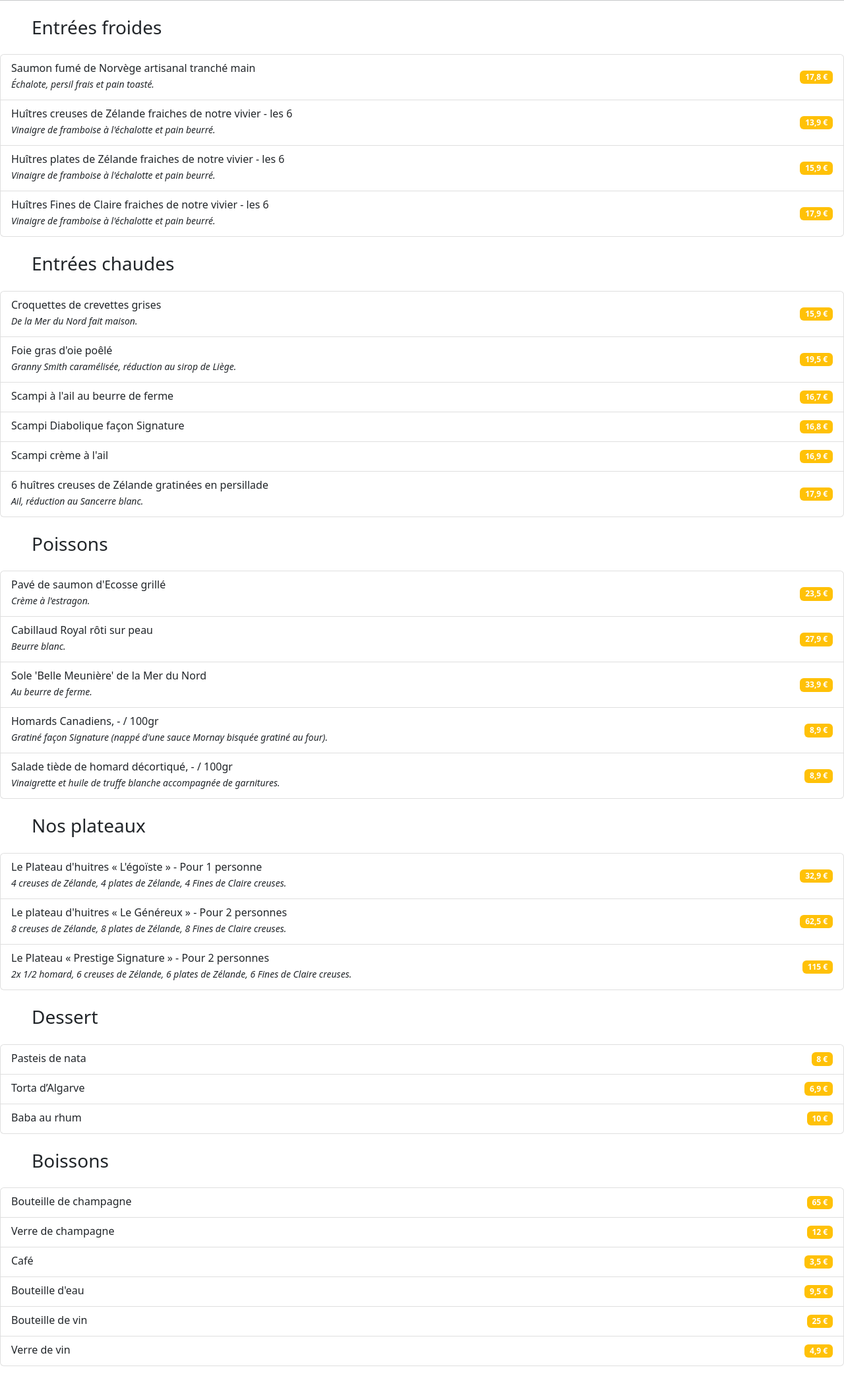
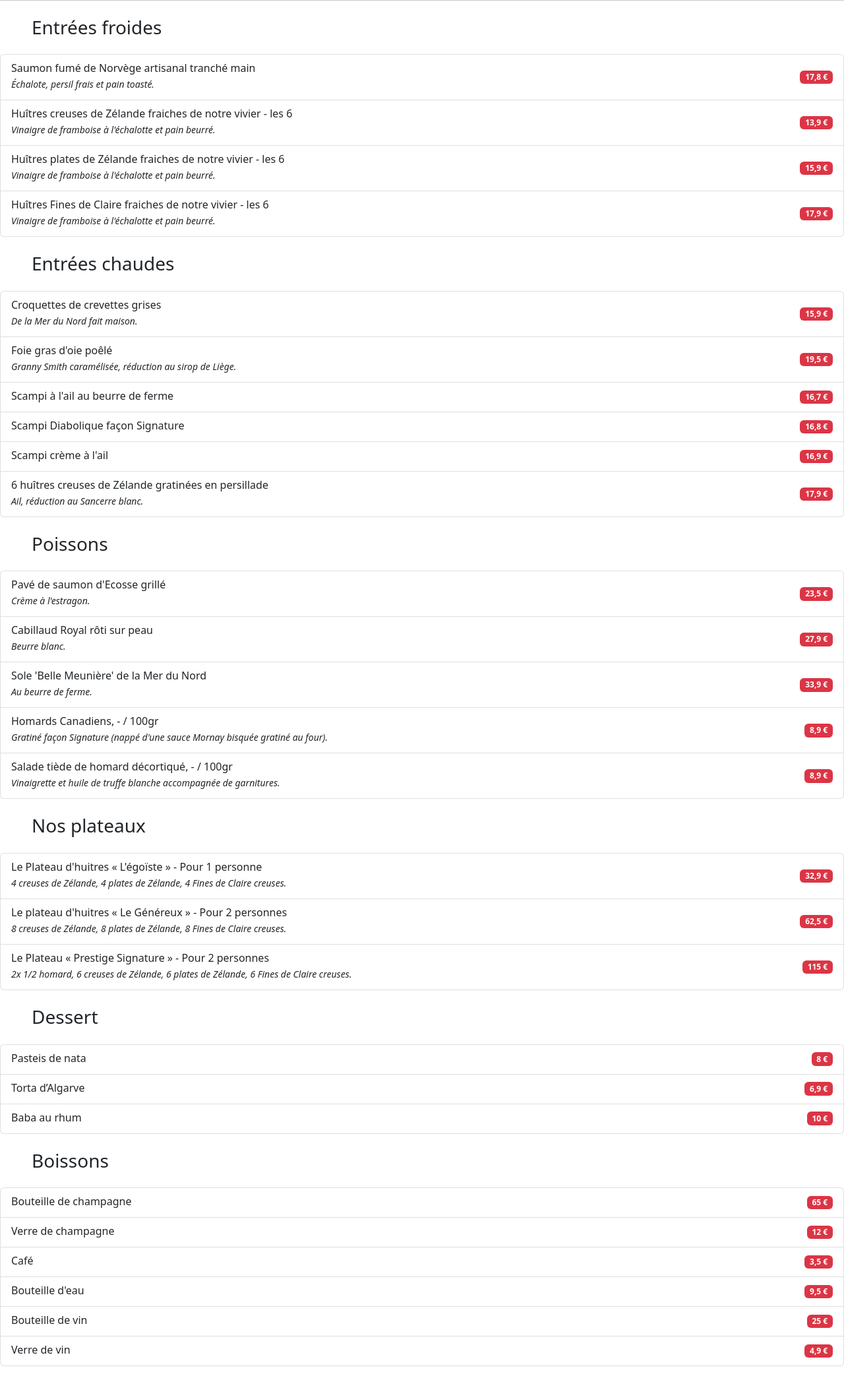
Before and after one commit to arnoldhaub/restaurant-css-framework, a plain HTML site: page menu.html in a window 1280 px wide. Shown: the part 426-2521 px from the top of the page at 66% size. Drawn offline with nearby package versions, Linux system fonts and the light colour scheme.

Commit message:
RESPONSIVE - ok

```diff
--- a/menu.html
+++ b/menu.html
@@ -52,7 +52,7 @@
             </div>
         </div>
 
-        <h2 class="mt-5 text-center">Notre carte. <span class="badge bg-secondary">New</span></h2>
+        <h2 class="mt-5 text-center">Notre carte. <span class="badge bg-success fw-lighter ">New</span></h2>
         <hr class="mb-4">
        <!--  inspiration : https://www.thefork.be/restaurant/brasserie-signature-r707645/menu
     https://www.thefork.be/restaurant/pura-r656897/menu -->
@@ -64,19 +64,19 @@
         <ul class="list-group my-4">
           <li class="list-group-item d-flex justify-content-between align-items-center">
             <p class="mb-1">Saumon fumé de Norvège artisanal tranché main<br><small><em>Échalote, persil frais et pain toasté.</em></small></p>
-            <span class="badge bg-warning badge-pill">17,8 €</span>
+            <span class="badge bg-danger badge-pill">17,8 €</span>
           </li>
           <li class="list-group-item d-flex justify-content-between align-items-center">
             <p class="mb-1">Huîtres creuses de Zélande fraiches de notre vivier - les 6<br><small><em>Vinaigre de framboise à l'échalotte et pain beurré.</em></small></p>
-            <span class="badge bg-warning badge-pill">13,9 €</span>
+            <span class="badge bg-danger badge-pill">13,9 €</span>
           </li>
           <li class="list-group-item d-flex justify-content-between align-items-center">
             <p class="mb-1">Huîtres plates de Zélande fraiches de notre vivier - les 6<br><small><em>Vinaigre de framboise à l'échalotte et pain beurré.</em></small></p>
-            <span class="badge bg-warning badge-pill">15,9 €</span>
+            <span class="badge bg-danger badge-pill">15,9 €</span>
           </li>
           <li class="list-group-item d-flex justify-content-between align-items-center">
             <p class="mb-1">Huîtres Fines de Claire fraiches de notre vivier - les 6<br><small><em>Vinaigre de framboise à l'échalotte et pain beurré.</em></small></p>
-            <span class="badge bg-warning badge-pill">17,9 €</span>
+            <span class="badge bg-danger badge-pill">17,9 €</span>
           </li>
         </ul>
 
@@ -85,27 +85,27 @@
         <ul class="list-group my-4">
           <li class="list-group-item d-flex justify-content-between align-items-center">
             <p class="mb-1">Croquettes de crevettes grises<br><small><em>De la Mer du Nord fait maison.</em></small></p>
-            <span class="badge bg-warning badge-pill">15,9 €</span>
+            <span class="badge bg-danger badge-pill">15,9 €</span>
           </li>
           <li class="list-group-item d-flex justify-content-between align-items-center">
             <p class="mb-1">Foie gras d'oie poêlé<br><small><em>Granny Smith caramélisée, réduction au sirop de Liège.</em></small></p>
-            <span class="badge bg-warning badge-pill">19,5 €</span>
+            <span class="badge bg-danger badge-pill">19,5 €</span>
           </li>
           <li class="list-group-item d-flex justify-content-between align-items-center">
             <p class="mb-1">Scampi à l'ail au beurre de ferme</p>
-            <span class="badge bg-warning badge-pill">16,7 €</span>
+            <span class="badge bg-danger badge-pill">16,7 €</span>
           </li>
           <li class="list-group-item d-flex justify-content-between align-items-center">
             <p class="mb-1">Scampi Diabolique façon Signature</p>
-            <span class="badge bg-warning badge-pill">16,8 €</span>
+            <span class="badge bg-danger badge-pill">16,8 €</span>
           </li>
           <li class="list-group-item d-flex justify-content-between align-items-center">
             <p class="mb-1">Scampi crème à l'ail</p>
-            <span class="badge bg-warning badge-pill">16,9 €</span>
+            <span class="badge bg-danger badge-pill">16,9 €</span>
           </li>
           <li class="list-group-item d-flex justify-content-between align-items-center">
             <p class="mb-1">6 huîtres creuses de Zélande gratinées en persillade<br><small><em>Ail, réduction au Sancerre blanc.</em></small></p>
-            <span class="badge bg-warning badge-pill">17,9 €</span>
+            <span class="badge bg-danger badge-pill">17,9 €</span>
           </li>
         </ul>
 
@@ -115,23 +115,23 @@
         <ul class="list-group my-4">
           <li class="list-group-item d-flex justify-content-between align-items-center">
             <p class="mb-1">Pavé de saumon d'Ecosse grillé<br><small ><em>Crème à l'estragon.</em></small></p>
-            <span class="badge bg-warning badge-pill">23,5 €</span>
+            <span class="badge bg-danger badge-pill">23,5 €</span>
           </li>
           <li class="list-group-item d-flex justify-content-between align-items-center">
             <p class="mb-1">Cabillaud Royal rôti sur peau<br><small><em>Beurre blanc.</em></small></p>
-            <span class="badge bg-warning badge-pill">27,9 €</span>
+            <span class="badge bg-danger badge-pill">27,9 €</span>
           </li>
           <li class="list-group-item d-flex justify-content-between align-items-center">
             <p class="mb-1">Sole 'Belle Meunière' de la Mer du Nord<br><small><em>Au beurre de ferme.</em></small></p>
-            <span class="badge bg-warning badge-pill">33,9 €</span>
+            <span class="badge bg-danger badge-pill">33,9 €</span>
           </li>
           <li class="list-group-item d-flex justify-content-between align-items-center">
             <p class="mb-1">Homards Canadiens, - / 100gr<br><small><em>Gratiné façon Signature (nappé d'une sauce Mornay bisquée gratiné au four).</em></small></p>
-            <span class="badge bg-warning badge-pill">8,9 €</span>
+            <span class="badge bg-danger badge-pill">8,9 €</span>
           </li>
           <li class="list-group-item d-flex justify-content-between align-items-center">
             <p class="mb-1">Salade tiède de homard décortiqué, - / 100gr<br><small><em>Vinaigrette et huile de truffe blanche accompagnée de garnitures.</em></small></p>
-            <span class="badge bg-warning badge-pill">8,9 €</span>
+            <span class="badge bg-danger badge-pill">8,9 €</span>
           </li>
         </ul>
 
@@ -140,15 +140,15 @@
         <ul class="list-group my-4">
           <li class="list-group-item d-flex justify-content-between align-items-center">
             <p class="mb-1">Le Plateau d'huitres « L'égoïste » - Pour 1 personne<br><small><em>4 creuses de Zélande, 4 plates de Zélande, 4 Fines de Claire creuses.</em></small></p>
-            <span class="badge bg-warning badge-pill">32,9 €</span>
+            <span class="badge bg-danger badge-pill">32,9 €</span>
           </li>
           <li class="list-group-item d-flex justify-content-between align-items-center">
             <p class="mb-1">Le plateau d'huitres « Le Généreux » - Pour 2 personnes<br><small><em>8 creuses de Zélande, 8 plates de Zélande, 8 Fines de Claire creuses.</em></small></p>
-            <span class="badge bg-warning badge-pill">62,5 €</span>
+            <span class="badge bg-danger badge-pill">62,5 €</span>
           </li>
           <li class="list-group-item d-flex justify-content-between align-items-center">
             <p class="mb-1">Le Plateau « Prestige Signature » - Pour 2 personnes<br><small><em>2x 1/2 homard, 6 creuses de Zélande, 6 plates de Zélande, 6 Fines de Claire creuses.</em></small></p>
-            <span class="badge bg-warning badge-pill">115 €</span>
+            <span class="badge bg-danger badge-pill">115 €</span>
           </li>
         </ul>
 
@@ -157,15 +157,15 @@
         <ul class="list-group my-4">
           <li class="list-group-item d-flex justify-content-between align-items-center">
             <p class="mb-1">Pasteis de nata</p>
-            <span class="badge bg-warning badge-pill">8 €</span>
+            <span class="badge bg-danger badge-pill">8 €</span>
           </li>
           <li class="list-group-item d-flex justify-content-between align-items-center">
             <p class="mb-1">Torta d’Algarve</p>
-            <span class="badge bg-warning badge-pill">6,9 €</span>
+            <span class="badge bg-danger badge-pill">6,9 €</span>
           </li>
           <li class="list-group-item d-flex justify-content-between align-items-center">
             <p class="mb-1">Baba au rhum</p>
-            <span class="badge bg-warning badge-pill">10 €</span>
+            <span class="badge bg-danger badge-pill">10 €</span>
           </li>
         </ul>
 
@@ -175,27 +175,27 @@
         <ul class="list-group my-4">
           <li class="list-group-item d-flex justify-content-between align-items-center">
             <p class="mb-1">Bouteille de champagne</p>
-            <span class="badge bg-warning badge-pill">65 €</span>
+            <span class="badge bg-danger badge-pill">65 €</span>
           </li>
           <li class="list-group-item d-flex justify-content-between align-items-center">
             <p class="mb-1">Verre de champagne</p>
-            <span class="badge bg-warning badge-pill">12 €</span>
+            <span class="badge bg-danger badge-pill">12 €</span>
           </li>
           <li class="list-group-item d-flex justify-content-between align-items-center">
             <p class="mb-1">Café</p>
-            <span class="badge bg-warning badge-pill">3,5 €</span>
+            <span class="badge bg-danger badge-pill">3,5 €</span>
           </li>
           <li class="list-group-item d-flex justify-content-between align-items-center">
             <p class="mb-1">Bouteille d'eau</p>
-            <span class="badge bg-warning badge-pill">9,5 €</span>
+            <span class="badge bg-danger badge-pill">9,5 €</span>
           </li>
           <li class="list-group-item d-flex justify-content-between align-items-center">
             <p class="mb-1">Bouteille de vin</p>
-            <span class="badge bg-warning badge-pill">25 €</span>
+            <span class="badge bg-danger badge-pill">25 €</span>
           </li>
           <li class="list-group-item d-flex justify-content-between align-items-center">
             <p class="mb-1">Verre de vin</p>
-            <span class="badge bg-warning badge-pill">4,9 €</span>
+            <span class="badge bg-danger badge-pill">4,9 €</span>
           </li>
         </ul>
 
--- a/style.css
+++ b/style.css
@@ -26,3 +26,10 @@ body {
   display: flex;
   align-items: center;
 }
+
+#carousel .carousel-item img {
+    object-fit: cover;
+    object-position: center;
+    overflow: hidden;
+    height:600px;
+  }
```
Also changed, not shown: index.html (+56 -10 lines), pictures.html (+3 -2 lines), restaurants.html (+11 -11 lines), img/champetreSmall.jpg (added), img/sauvageSmall.jpg (added).
